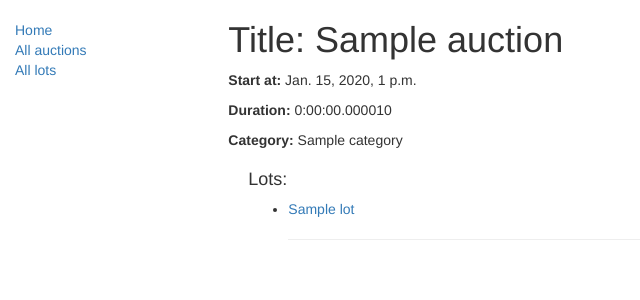
After one commit to Copy-of-A/lab4-auction, a Django app: page /catalog/auction/1 in a window 1280 px wide. The commit adds this page. Shown: the top 300 px of the page, without its empty margins (0-640 px from the left). Run offline with Django 3.2, Linux system fonts and the light colour scheme; tables that the repository leaves empty hold one stand-in row (values such as "Sample post"); some libraries are stand-ins or nearby versions.

Commit message:
List and detail view for auctions and lots, add pagination, sessions

```diff
--- a/auction/urls.py
+++ b/auction/urls.py
@@ -22,7 +22,8 @@ from django.conf.urls.static import static
 
 urlpatterns = [
     url(r'^admin/', admin.site.urls),
-    url(r'^catalog/', include('catalog.urls')),
-    url(r'^$', RedirectView.as_view(url='/catalog/', permanent=True)),
+    url(r'catalog/', include('catalog.urls')),
+
+    # url(r'^$', RedirectView.as_view(url='/catalog/', permanent=True)),
 ]
 urlpatterns += static(settings.STATIC_URL, document_root=settings.STATIC_ROOT)
--- a/catalog/templates/base_generic.html
+++ b/catalog/templates/base_generic.html
@@ -23,13 +23,31 @@
       {% block sidebar %}
       <ul class="sidebar-nav">
           <li><a href="{% url 'index' %}">Home</a></li>
-          <li><a href="">All auctions</a></li>
-          <li><a href="">All lots</a></li>
+          <li><a href="{% url 'auctions' %}">All auctions</a></li>
+          <li><a href="{% url 'lots' %}">All lots</a></li>
       </ul>
      {% endblock %}
       </div>
       <div class="col-sm-10 ">
       {% block content %}{% endblock %}
+
+      {% block pagination %}
+          {% if is_paginated %}
+              <div class="pagination">
+                  <span class="page-links">
+                      {% if page_obj.has_previous %}
+                          <a href="{{ request.path }}?page={{ page_obj.previous_page_number }}">previous</a>
+                      {% endif %}
+                      <span class="page-current">
+                          Page {{ page_obj.number }} of {{ page_obj.paginator.num_pages }}.
+                      </span>
+                      {% if page_obj.has_next %}
+                          <a href="{{ request.path }}?page={{ page_obj.next_page_number }}">next</a>
+                      {% endif %}
+                  </span>
+              </div>
+          {% endif %}
+                                                                                                                                                                                                                                                                                                                                                                                                {% endblock %}
       </div>
     </div>
 
--- /dev/null
+++ b/catalog/templates/catalog/auction_detail.html
@@ -0,0 +1,22 @@
+{% extends "base_generic.html" %}
+
+{% block content %}
+  <h1>Title: {{ auction.name }}</h1>
+
+  <p><strong>Start at:</strong> {{ auction.start_time }}</p>
+  <p><strong>Duration:</strong> {{ auction.duration }}</p>
+  <p><strong>Category:</strong> {{ auction.category }}</p>
+
+  <div style="margin-left:20px;margin-top:20px">
+    <h4>Lots:</h4>
+
+    <ul>
+        {% for cur_lot in auction.lot_set.all %}
+
+            <li><a href="{% url 'lot-detail' cur_lot.id %}">{{cur_lot.name}}</a></li>
+            <hr>
+        {% endfor %}
+    </ul>
+
+  </div>
+{% endblock %}
--- a/catalog/templates/index.html
+++ b/catalog/templates/index.html
@@ -7,11 +7,13 @@
 
 <h2>Dynamic content</h2>
 
-  <p>The library has the following record counts:</p>
+  <p>The auction has the following record counts:</p>
   <ul>
     <li><strong>Auctions:</strong> {{ num_auctions }}</li>
     <li><strong>Lots:</strong> {{ num_lots }}</li>
     <!--<li><strong>Lots available:</strong> {{ num_lots_available }}</li>-->
   </ul>
 
+  <p>You have visited this page {{ num_visits }}{% if num_visits == 1 %} time{% else %} times{% endif %}.</p>
+
 {% endblock %}
--- a/catalog/urls.py
+++ b/catalog/urls.py
@@ -1,9 +1,12 @@
 from django.conf.urls import url
-from django.urls import path
 
 from . import views
 
 
 urlpatterns = [
-    path('', views.index, name='index'),
+    url(r'^$', views.index, name='index'),
+    url(r'^lots/$', views.LotListView.as_view(), name='lots'),
+    url(r'^lot/(?P<pk>\d+)$', views.LotDetailView.as_view(), name='lot-detail'),
+    url(r'^auctions/$', views.AuctionListView.as_view(), name='auctions'),
+    url(r'^auction/(?P<pk>\d+)$', views.AuctionDetailView.as_view(), name='auction-detail'),
 ]
--- a/catalog/views.py
+++ b/catalog/views.py
@@ -1,5 +1,7 @@
+# -*- coding: utf-8 -*-
 from django.shortcuts import render
-from .models import Auction, Lot, Category
+from .models import Auction, Lot
+from django.views import generic
 
 # Create your views here.
 
@@ -14,10 +16,31 @@ def index(request):
     # Непроданные лоты
     # num_lots_available = Lot.objects.filter(is_sold='True').count()
 
+    num_visits = request.session.get('num_visits', 0)
+    request.session['num_visits'] = num_visits + 1
+
     # Отрисовка HTML-шаблона index.html с данными внутри
     # переменной контекста context
     return render(
         request,
         'index.html',
-        context={'num_auctions': num_auctions, 'num_lots': num_lots},
+        context={'num_auctions': num_auctions, 'num_lots': num_lots, 'num_visits': num_visits},
     )
+
+
+class LotListView(generic.ListView):
+    model = Lot
+    paginate_by = 10
+
+
+class LotDetailView(generic.DetailView):
+    model = Lot
+
+
+class AuctionListView(generic.ListView):
+    model = Auction
+    paginate_by = 10
+
+
+class AuctionDetailView(generic.DetailView):
+    model = Auction
```
Also changed, not shown: catalog/models.py (+0 -9 lines), catalog/templates/catalog/auction_list.html (added, +19 -0 lines), catalog/templates/catalog/lot_detail.html (added, +12 -0 lines), catalog/templates/catalog/lot_list.html (added, +19 -0 lines).
